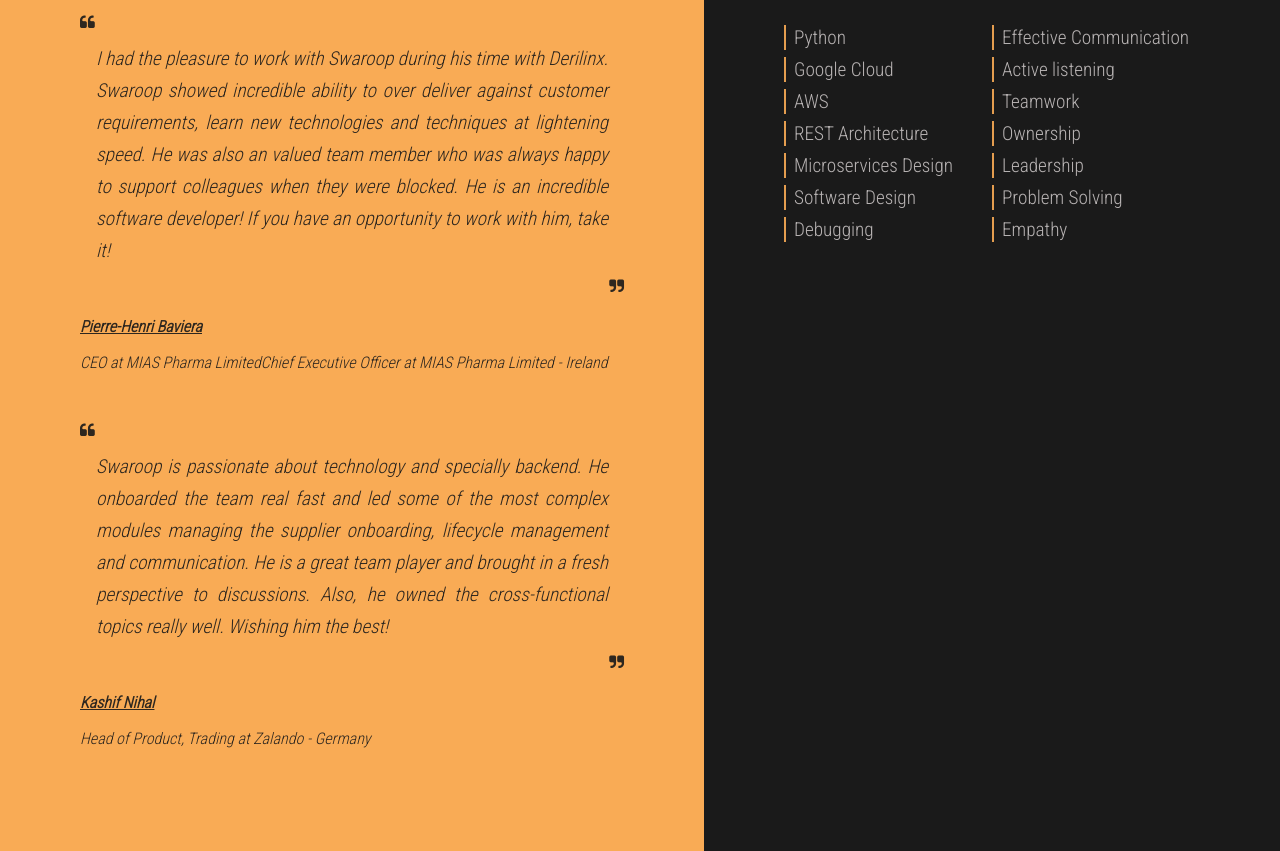
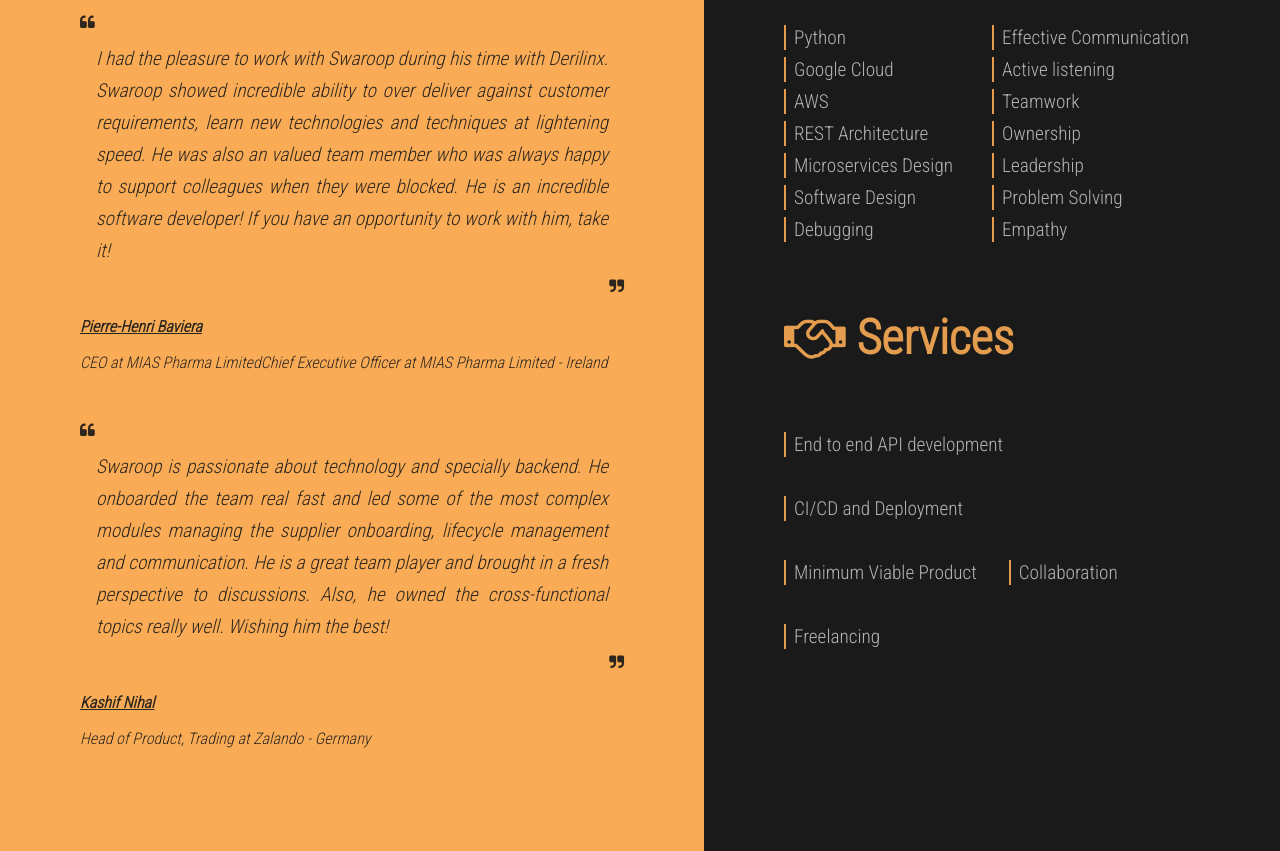
Before and after one commit to ss-bhat/portfolio, a plain HTML site: page public/index.html in a window 1280 px wide. Shown: the part 1509-2360 px from the top of the page. Drawn offline with Linux system fonts and the light colour scheme.

Commit message:
add services

```diff
--- a/public/index.html
+++ b/public/index.html
@@ -130,6 +130,14 @@
           content: "";
           border: 1px solid #F9AB55;
           margin-right: 0.5rem;
+        }
+        .flex-list {
+            display: flex;
+            flex-wrap: wrap;
+        }
+        .flex-list li {
+            margin-right: 2rem;
+            margin-bottom: 2rem;
         }
         .cards {
             display: flex;
@@ -389,6 +397,18 @@
                             </ul>
                         </div>
                     </div>
+                    <h1 class="apply-animation-heading"><i class="fa fa-handshake-o" aria-hidden="true"></i> Services</h1>
+                    <div class="companies apply-animation-content">
+                        <div class="company-section">
+                            <ul class="flex-list">
+                                <li>End to end API development</li>
+                                <li>CI/CD and Deployment</li>
+                                <li>Minimum Viable Product</li>
+                                <li>Collaboration</li>
+                                <li>Freelancing</li>
+                            </ul>
+                        </div>
+                    </div>
                 </div>
             </div>
         </section>
```
